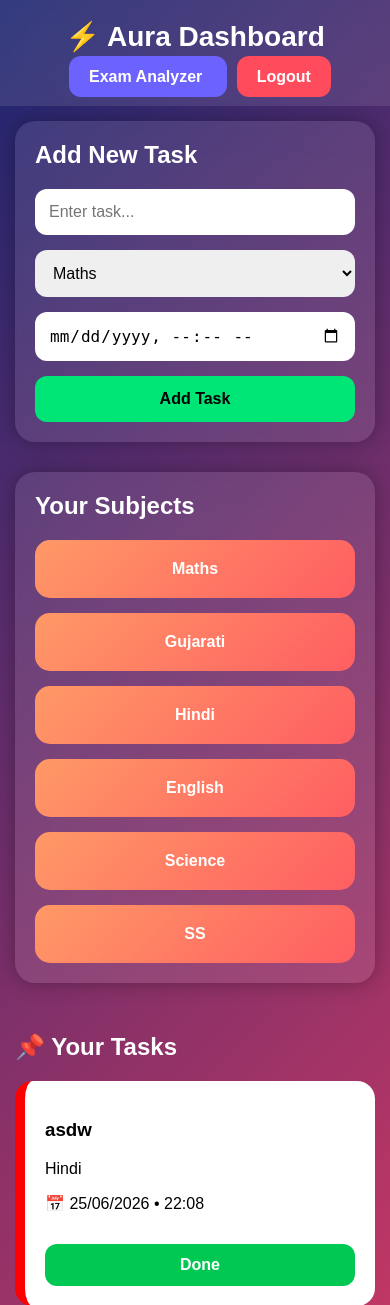
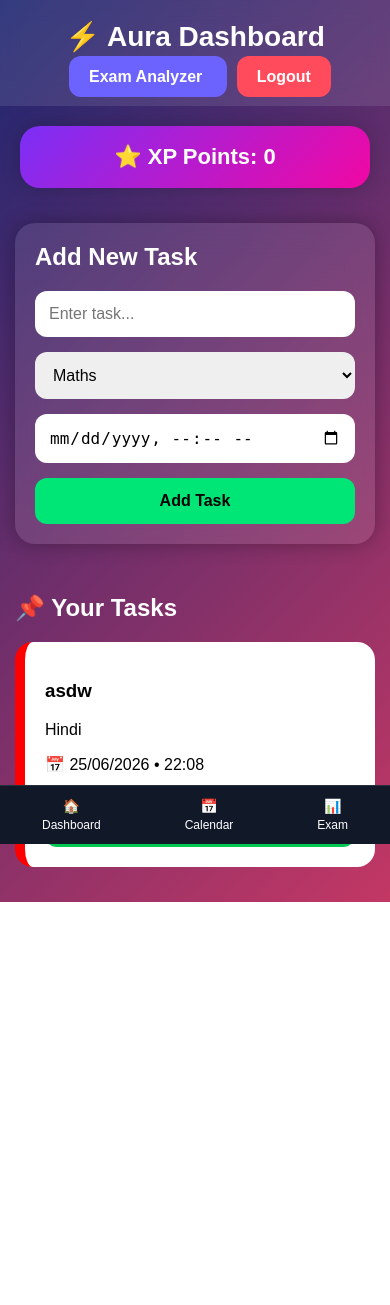
Before and after one commit to shaurya777-shah/aura-todo, a Flask app: page /dashboard in a window 390 px wide. Shown: the top 1305 px of the page. After the commit the page ends 902 px from the top, so only its background shows below. Run offline with Flask 3, Linux system fonts and the light colour scheme; a user stored in the database is signed in; data comes from the database, SQL or seed files in the repository; data that the repository does not hold is empty.

Commit message:
Added calendar mobile navbar and XP system

```diff
--- a/app.py
+++ b/app.py
@@ -36,6 +36,13 @@ def init_db():
         task TEXT,
         subject TEXT,
         due TEXT
+    )
+    """)
+
+    c.execute("""
+    CREATE TABLE IF NOT EXISTS xp (
+        user TEXT,
+        points INTEGER
     )
     """)
 
@@ -94,6 +101,11 @@ def register():
             (username, password)
         )
 
+        c.execute(
+            "INSERT INTO xp VALUES (?, ?)",
+            (username, 0)
+        )
+
         conn.commit()
         conn.close()
 
@@ -136,8 +148,6 @@ def dashboard():
 
     rows = c.fetchall()
 
-    conn.close()
-
     tasks = []
 
     now = datetime.now()
@@ -146,7 +156,6 @@ def dashboard():
 
         due_raw = r[4]
         status = "ok"
-
         due_sort = datetime.max
 
         if due_raw and due_raw.strip():
@@ -166,7 +175,7 @@ def dashboard():
 
                     status = "overdue"
 
-                elif diff <= 3:
+                elif diff <= 4:
 
                     status = "due_soon"
 
@@ -193,10 +202,22 @@ def dashboard():
 
     tasks.sort(key=lambda x: x["sort_due"])
 
+    c.execute(
+        "SELECT points FROM xp WHERE user=?",
+        (session["user"],)
+    )
+
+    xp_data = c.fetchone()
+
+    xp = xp_data[0] if xp_data else 0
+
+    conn.close()
+
     return render_template(
         "dashboard.html",
         tasks=tasks,
-        subjects=subjects
+        subjects=subjects,
+        xp=xp
     )
 
 # ---------------- ADD TASK ----------------
@@ -238,6 +259,11 @@ def done(id):
         (id,)
     )
 
+    c.execute(
+        "UPDATE xp SET points = points + 10 WHERE user=?",
+        (session["user"],)
+    )
+
     conn.commit()
     conn.close()
 
@@ -268,6 +294,32 @@ def subject(name):
         "subject.html",
         subject=name,
         tasks=rows
+    )
+
+# ---------------- CALENDAR ----------------
+
+@app.route("/calendar")
+def calendar():
+
+    if "user" not in session:
+
+        return redirect("/login")
+
+    conn = sqlite3.connect("users.db")
+    c = conn.cursor()
+
+    c.execute(
+        "SELECT * FROM tasks WHERE user=? ORDER BY due",
+        (session["user"],)
+    )
+
+    tasks = c.fetchall()
+
+    conn.close()
+
+    return render_template(
+        "calendar.html",
+        tasks=tasks
     )
 
 # ---------------- EXAM PAGE ----------------
--- a/static/style.css
+++ b/static/style.css
@@ -363,3 +363,49 @@ button:hover{
     }
 
 }
+.mobile-nav{
+    position:fixed;
+    bottom:0;
+    left:0;
+    width:100%;
+    background:#111827;
+    display:flex;
+    justify-content:space-around;
+    padding:12px 0;
+    z-index:1000;
+    border-top:1px solid rgba(255,255,255,0.1);
+}
+
+.mobile-nav a{
+    color:white;
+    text-decoration:none;
+    display:flex;
+    flex-direction:column;
+    align-items:center;
+    font-size:14px;
+}
+
+.mobile-nav span{
+    font-size:12px;
+    margin-top:4px;
+}
+
+@media(min-width:768px){
+
+    .mobile-nav{
+        display:none;
+    }
+
+}
+
+.xp-card{
+    margin:20px;
+    padding:18px;
+    border-radius:20px;
+    background:linear-gradient(135deg,#7b2ff7,#f107a3);
+    color:white;
+    font-size:22px;
+    font-weight:bold;
+    text-align:center;
+    box-shadow:0 0 20px rgba(0,0,0,0.2);
+}
--- a/templates/dashboard.html
+++ b/templates/dashboard.html
@@ -28,6 +28,12 @@
             </a>
 
         </div>
+
+    </div>
+
+    <div class="xp-card">
+
+        ⭐ XP Points: {{xp}}
 
     </div>
 
@@ -68,29 +74,6 @@
 
         </div>
 
-        <div class="card">
-
-            <h2>Your Subjects</h2>
-
-            <div class="subjects-grid">
-
-                {% for subject in subjects %}
-
-                <a
-                    href="/subject/{{subject}}"
-                    class="subject-box"
-                >
-
-                    {{subject}}
-
-                </a>
-
-                {% endfor %}
-
-            </div>
-
-        </div>
-
     </div>
 
     {% set due_soon_tasks = tasks | selectattr("status", "equalto", "due_soon") | list %}
@@ -118,8 +101,6 @@
     <div class="tasks-section">
 
         <h2>📌 Your Tasks</h2>
-
-        {% if tasks %}
 
         {% for task in tasks %}
 
@@ -164,19 +145,24 @@
 
         {% endfor %}
 
-        {% else %}
-
-            <div class="empty-box">
-
-                <h3>No tasks yet</h3>
-
-                <p>
-                    Add your first task 🚀
-                </p>
-
     </div>
 
-        {% endif %}
+    <div class="mobile-nav">
+
+        <a href="/dashboard">
+            🏠
+            <span>Dashboard</span>
+        </a>
+
+        <a href="/calendar">
+            📅
+            <span>Calendar</span>
+        </a>
+
+        <a href="/exam">
+            📊
+            <span>Exam</span>
+        </a>
 
     </div>
 
```
Also changed, not shown: templates/calendar.html (added, +68 -0 lines). Lines whose indentation alone changed are shown as unchanged.
